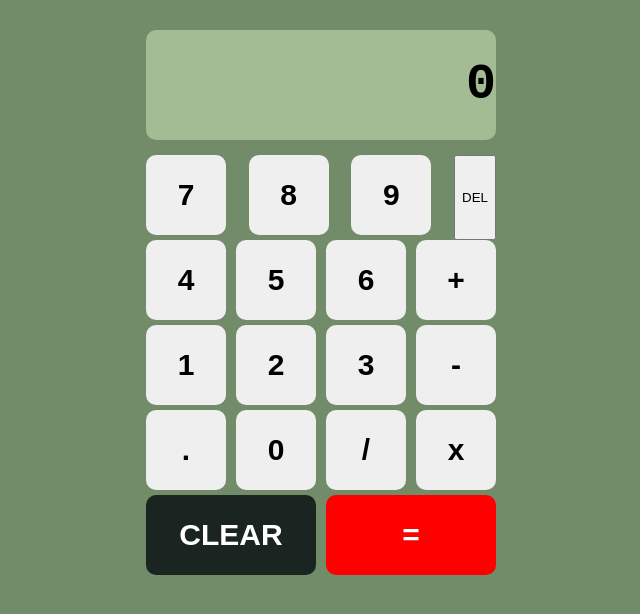
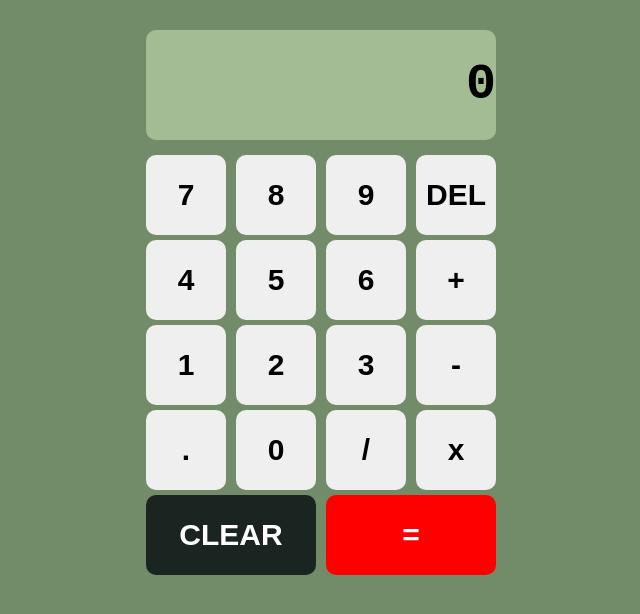
Before and after one commit to Salondar/Calculator, a plain HTML site: page index.html in a window 1280 px wide. Shown: the whole page, without its empty margins (319-959 px from the left). Drawn offline with Linux system fonts and the light colour scheme.

Commit message:
Style delete button

```diff
--- a/style.css
+++ b/style.css
@@ -56,3 +56,13 @@ body {
 #clear {
     background-color: #1A2421;
 }
+
+#delete {
+    border: none;
+    width: 80px;
+    height: 80px;
+    margin-bottom: 5px;
+    border-radius: 10px;
+    font-weight: bold;
+    font-size: 30px;
+}
```
